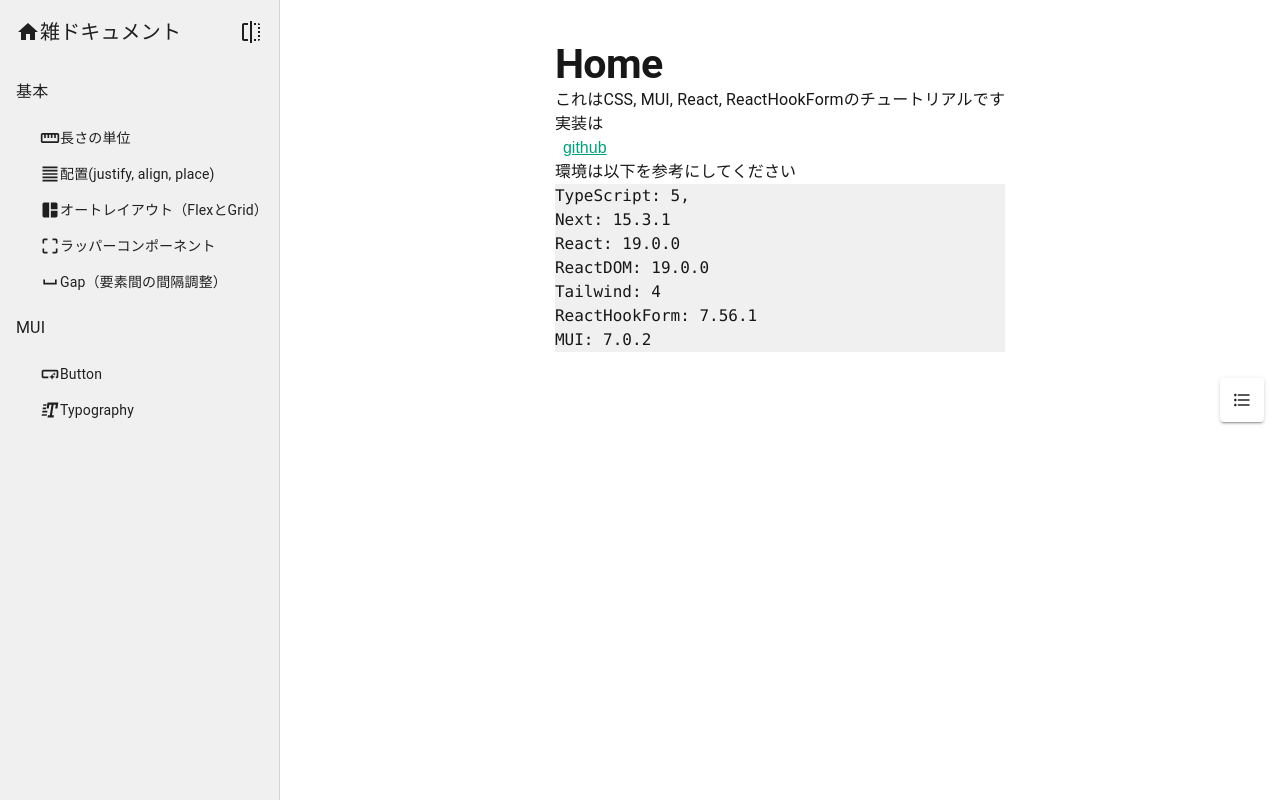
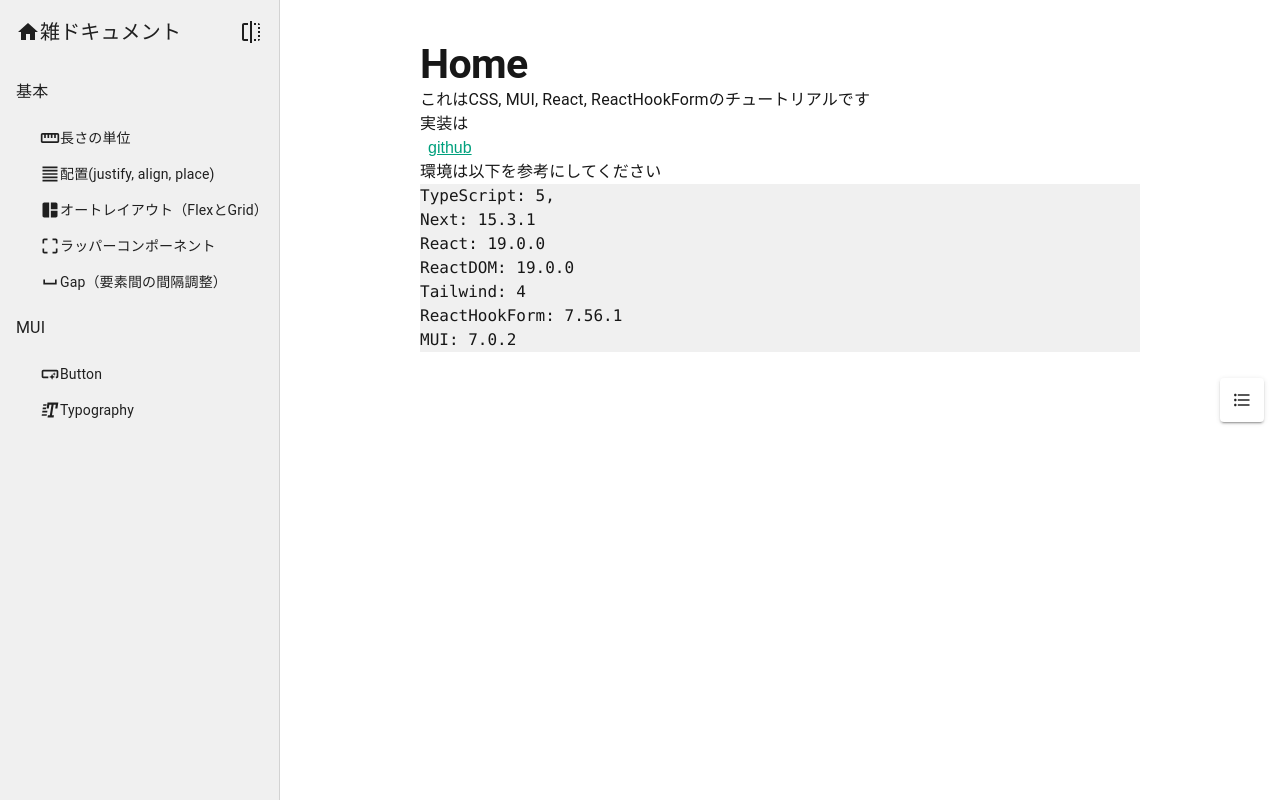
Before and after one commit to NakaiKt/web-tutorial, a Next.js app: page / in a window 1280 px wide. Built offline with nearby package versions, Linux system fonts and the light colour scheme.

Commit message:
feat: BaseTemplateコンポーネントのスタイルを修正し、最大幅を720pxから固定幅720pxに変更。これにより、コンテンツの表示が一貫性を持ち、レイアウトが改善される。

```diff
--- a/src/features/Template/index.tsx
+++ b/src/features/Template/index.tsx
@@ -95,7 +95,7 @@ const BaseTemplate = ({ title, children }: TemplateProps) => {
   return (
     <Container>
       <Box sx={{ display: "flex", flexDirection: "row" }}>
-        <div className="flex flex-col mx-auto mt-10 mb-10 max-w-[720px]">
+        <div className="flex flex-col mx-auto mt-10 mb-10 w-[720px]">
           <Typography variant="h1">{title}</Typography>
           <Space />
           <div>{children}</div>
```
